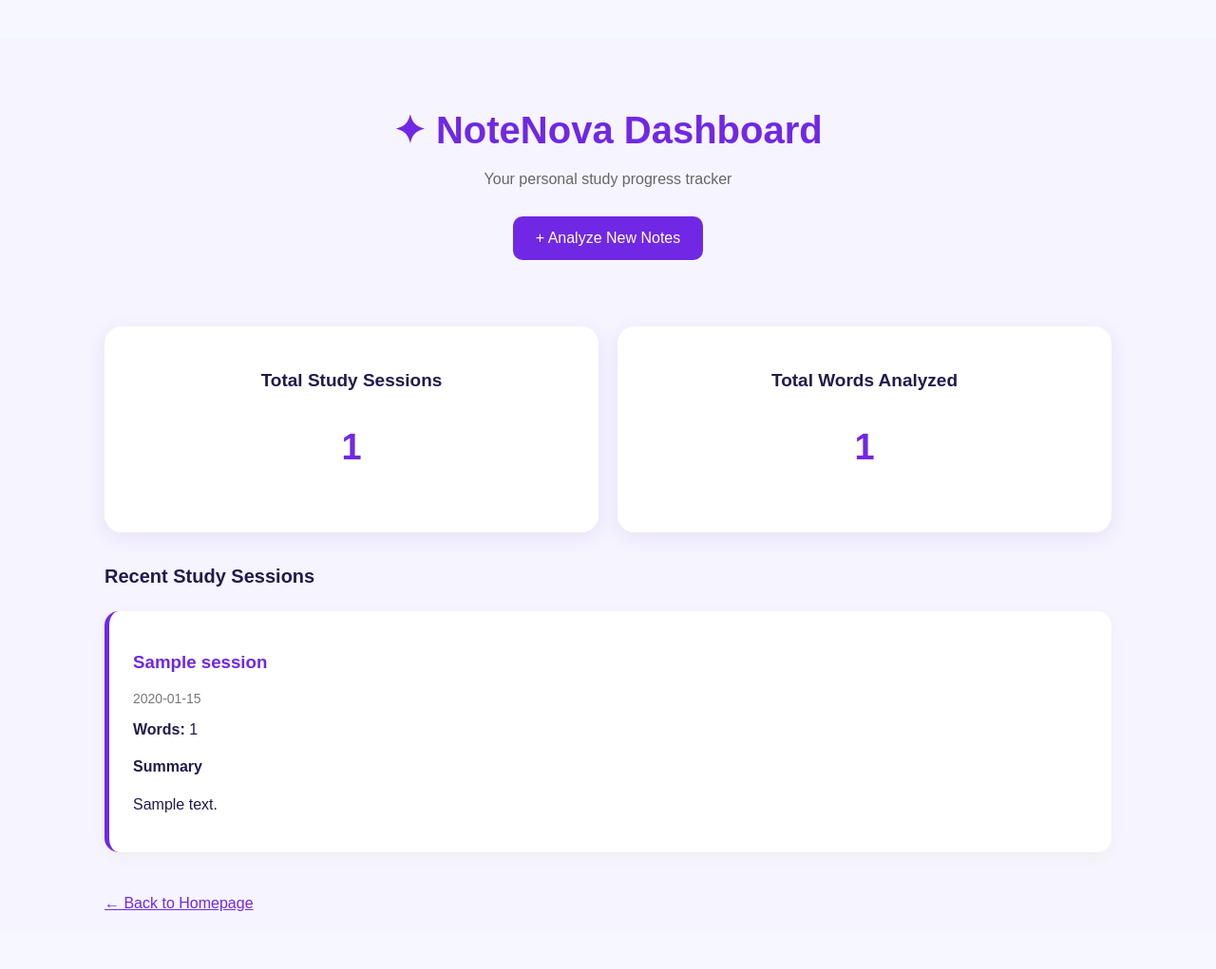
After one commit to samiksha23c/NoteNova-DevOps-Project, a Flask app: page /dashboard in a window 1280 px wide. The commit adds this page. Shown: the whole page at 95% size. Run offline with Flask 3, Linux system fonts and the light colour scheme; tables that the repository leaves empty hold one stand-in row (values such as "Sample post").

Commit message:
Add SQLite study dashboard and session history

```diff
--- a/app.py
+++ b/app.py
@@ -1,9 +1,25 @@
 
 from flask import Flask, render_template, request
 from collections import Counter
+from datetime import datetime
+import sqlite3
 import re
 
+
+# ---------------------------------
+# Flask Application
+# ---------------------------------
+
 app = Flask(__name__)
+
+DATABASE = "notenova.db"
+
+app.config["MAX_CONTENT_LENGTH"] = 2 * 1024 * 1024
+
+
+# ---------------------------------
+# Stop Words
+# ---------------------------------
 
 STOP_WORDS = {
     "the", "is", "a", "an", "and", "or", "of", "to",
@@ -14,16 +30,87 @@ STOP_WORDS = {
 }
 
 
-def extract_keywords(text, limit=8):
-    words = re.findall(r"\b[a-zA-Z]{3,}\b", text.lower())
-    filtered = [word for word in words if word not in STOP_WORDS]
-    counts = Counter(filtered)
-    return [word for word, count in counts.most_common(limit)]
+# ---------------------------------
+# Database Initialization
+# ---------------------------------
+
+def init_db():
+    with sqlite3.connect(DATABASE) as conn:
+        conn.execute("""
+            CREATE TABLE IF NOT EXISTS study_sessions (
+                id INTEGER PRIMARY KEY AUTOINCREMENT,
+                title TEXT NOT NULL,
+                content TEXT NOT NULL,
+                summary TEXT NOT NULL,
+                word_count INTEGER NOT NULL,
+                created_at TEXT NOT NULL
+            )
+        """)
 
 
+# ---------------------------------
+# Save Study Session
+# ---------------------------------
+
+def save_session(notes, summary):
+    title = " ".join(notes.split()[:6])
+    word_count = len(notes.split())
+
+    with sqlite3.connect(DATABASE) as conn:
+        conn.execute("""
+            INSERT INTO study_sessions
+            (title, content, summary, word_count, created_at)
+            VALUES (?, ?, ?, ?, ?)
+        """, (
+            title,
+            notes,
+            summary,
+            word_count,
+            datetime.now().strftime("%Y-%m-%d %H:%M")
+        ))
+
+
+# Create database tables
+init_db()
+
+
+# ---------------------------------
+# Keyword Extraction
+# ---------------------------------
+
+def extract_keywords(text, limit=8):
+    words = re.findall(
+        r"\b[a-zA-Z]{3,}\b",
+        text.lower()
+    )
+
+    filtered = [
+        word for word in words
+        if word not in STOP_WORDS
+    ]
+
+    counts = Counter(filtered)
+
+    return [
+        word for word, count
+        in counts.most_common(limit)
+    ]
+
+
+# ---------------------------------
+# Automatic Text Summarization
+# ---------------------------------
+
 def generate_summary(text, max_sentences=3):
-    sentences = re.split(r"(?<=[.!?])\s+", text.strip())
-    sentences = [s for s in sentences if s.strip()]
+    sentences = re.split(
+        r"(?<=[.!?])\s+",
+        text.strip()
+    )
+
+    sentences = [
+        sentence for sentence in sentences
+        if sentence.strip()
+    ]
 
     if len(sentences) <= max_sentences:
         return text.strip()
@@ -31,31 +118,59 @@ def generate_summary(text, max_sentences=3):
     keywords = set(extract_keywords(text, 15))
 
     scored = []
+
     for index, sentence in enumerate(sentences):
-        words = re.findall(r"\b[a-zA-Z]+\b", sentence.lower())
-        score = sum(1 for word in words if word in keywords)
+        words = re.findall(
+            r"\b[a-zA-Z]+\b",
+            sentence.lower()
+        )
+
+        score = sum(
+            1 for word in words
+            if word in keywords
+        )
+
         scored.append((score, index, sentence))
 
     selected = sorted(
-        sorted(scored, reverse=True)[:max_sentences],
+        sorted(
+            scored,
+            reverse=True
+        )[:max_sentences],
         key=lambda item: item[1]
     )
 
-    return " ".join(item[2] for item in selected)
+    return " ".join(
+        item[2] for item in selected
+    )
 
 
+# ---------------------------------
+# Automatic Quiz Generator
+# ---------------------------------
+
 def generate_quiz(text, max_questions=5):
-    sentences = re.split(r"(?<=[.!?])\s+", text.strip())
+    sentences = re.split(
+        r"(?<=[.!?])\s+",
+        text.strip()
+    )
+
     keywords = extract_keywords(text, 15)
 
     questions = []
     used_answers = set()
 
     for sentence in sentences:
-        words = re.findall(r"\b[a-zA-Z]{3,}\b", sentence)
+        words = re.findall(
+            r"\b[a-zA-Z]{3,}\b",
+            sentence
+        )
 
         for word in words:
-            if word.lower() in keywords and word.lower() not in used_answers:
+            if (
+                word.lower() in keywords
+                and word.lower() not in used_answers
+            ):
                 question = re.sub(
                     r"\b" + re.escape(word) + r"\b",
                     "________",
@@ -77,10 +192,19 @@ def generate_quiz(text, max_questions=5):
 
     return questions
 
+
+# ---------------------------------
+# Homepage Route
+# ---------------------------------
+
 @app.route("/")
 def home():
     return render_template("index.html")
 
+
+# ---------------------------------
+# Study Material Analyzer Route
+# ---------------------------------
 
 @app.route("/analyze", methods=["GET", "POST"])
 def analyze():
@@ -109,9 +233,13 @@ def analyze():
                 error = "Please enter notes or upload a file."
             else:
                 result = notes[:2000]
+
                 summary = generate_summary(notes)
                 keywords = extract_keywords(notes)
                 quiz = generate_quiz(notes)
+
+                # Save analysis to database
+                save_session(notes, summary)
 
     return render_template(
         "analyze.html",
@@ -124,5 +252,40 @@ def analyze():
     )
 
 
+# ---------------------------------
+# Study Dashboard Route
+# ---------------------------------
+
+@app.route("/dashboard")
+def dashboard():
+    with sqlite3.connect(DATABASE) as conn:
+        conn.row_factory = sqlite3.Row
+
+        sessions = conn.execute("""
+            SELECT id, title, summary,
+                   word_count, created_at
+            FROM study_sessions
+            ORDER BY id DESC
+        """).fetchall()
+
+    total_sessions = len(sessions)
+
+    total_words = sum(
+        session["word_count"]
+        for session in sessions
+    )
+
+    return render_template(
+        "dashboard.html",
+        sessions=sessions,
+        total_sessions=total_sessions,
+        total_words=total_words
+    )
+
+
+# ---------------------------------
+# Run Flask Application
+# ---------------------------------
+
 if __name__ == "__main__":
     app.run(debug=True)
--- /dev/null
+++ b/static/dashboard.css
@@ -0,0 +1,104 @@
+
+body {
+    margin: 0;
+    background: #f6f4ff;
+    font-family: Arial, sans-serif;
+    color: #211b4b;
+}
+
+.dashboard-container {
+    max-width: 1100px;
+    margin: 40px auto;
+    padding: 20px;
+}
+
+.dashboard-header {
+    text-align: center;
+    padding: 35px 20px;
+}
+
+.dashboard-header h1 {
+    color: #7028e4;
+    font-size: 40px;
+}
+
+.dashboard-header p {
+    color: #666;
+    margin-bottom: 30px;
+}
+
+.dashboard-btn {
+    display: inline-block;
+    background: #7028e4;
+    color: white;
+    padding: 14px 24px;
+    border-radius: 10px;
+    text-decoration: none;
+}
+
+.stats-grid {
+    display: grid;
+    grid-template-columns: repeat(2, 1fr);
+    gap: 20px;
+    margin: 35px 0;
+}
+
+.stat-card {
+    background: white;
+    padding: 30px;
+    border-radius: 18px;
+    box-shadow: 0 5px 20px #e7e0f5;
+    text-align: center;
+}
+
+.stat-card h2 {
+    font-size: 19px;
+}
+
+.stat-card p {
+    color: #7028e4;
+    font-size: 38px;
+    font-weight: bold;
+}
+
+.history-section h2 {
+    margin-bottom: 25px;
+}
+
+.session-card {
+    background: white;
+    padding: 25px;
+    border-radius: 15px;
+    margin-bottom: 20px;
+    border-left: 5px solid #7028e4;
+    box-shadow: 0 4px 15px #eee;
+    overflow-wrap: anywhere;
+}
+
+.session-card h3 {
+    color: #7028e4;
+}
+
+.session-date {
+    color: #777;
+    font-size: 14px;
+}
+
+.empty-state {
+    text-align: center;
+    background: white;
+    padding: 40px;
+    border-radius: 15px;
+}
+
+.back-link {
+    display: inline-block;
+    margin-top: 25px;
+    color: #7028e4;
+}
+
+@media (max-width: 600px) {
+    .stats-grid {
+        grid-template-columns: 1fr;
+    }
+}
--- a/templates/analyze.html
+++ b/templates/analyze.html
@@ -130,6 +130,7 @@
         </script>
 
 
+        <p><a href="/dashboard">View Study Dashboard</a></p>
         <p><a href="/">Back to Homepage</a></p>
     </main>
 </body>
--- /dev/null
+++ b/templates/dashboard.html
@@ -0,0 +1,86 @@
+
+<!DOCTYPE html>
+<html lang="en">
+<head>
+    <meta charset="UTF-8">
+    <meta name="viewport"
+          content="width=device-width, initial-scale=1">
+    <title>Study Dashboard | NoteNova</title>
+
+    <link rel="stylesheet"
+          href="{{ url_for('static', filename='style.css') }}">
+    <link rel="stylesheet"
+          href="{{ url_for('static', filename='dashboard.css') }}">
+</head>
+
+<body>
+    <div class="dashboard-container">
+
+        <header class="dashboard-header">
+            <h1>✦ NoteNova Dashboard</h1>
+            <p>Your personal study progress tracker</p>
+            <a href="/analyze" class="dashboard-btn">
+                + Analyze New Notes
+            </a>
+        </header>
+
+        <section class="stats-grid">
+
+            <div class="stat-card">
+                <h2>Total Study Sessions</h2>
+                <p>{{ total_sessions }}</p>
+            </div>
+
+            <div class="stat-card">
+                <h2>Total Words Analyzed</h2>
+                <p>{{ total_words }}</p>
+            </div>
+
+        </section>
+
+        <section class="history-section">
+            <h2>Recent Study Sessions</h2>
+
+            {% if sessions %}
+
+                {% for session in sessions %}
+                    <div class="session-card">
+
+                        <h3>{{ session["title"] }}</h3>
+
+                        <p class="session-date">
+                            {{ session["created_at"] }}
+                        </p>
+
+                        <p>
+                            <strong>Words:</strong>
+                            {{ session["word_count"] }}
+                        </p>
+
+                        <h4>Summary</h4>
+                        <p>{{ session["summary"] }}</p>
+
+                    </div>
+                {% endfor %}
+
+            {% else %}
+
+                <div class="empty-state">
+                    <h3>No study sessions yet</h3>
+                    <p>
+                        Analyze your first study material
+                        to see your progress here.
+                    </p>
+                </div>
+
+            {% endif %}
+
+        </section>
+
+        <a href="/" class="back-link">
+            ← Back to Homepage
+        </a>
+
+    </div>
+</body>
+</html>
```
Also changed, not shown: 1 other file.
